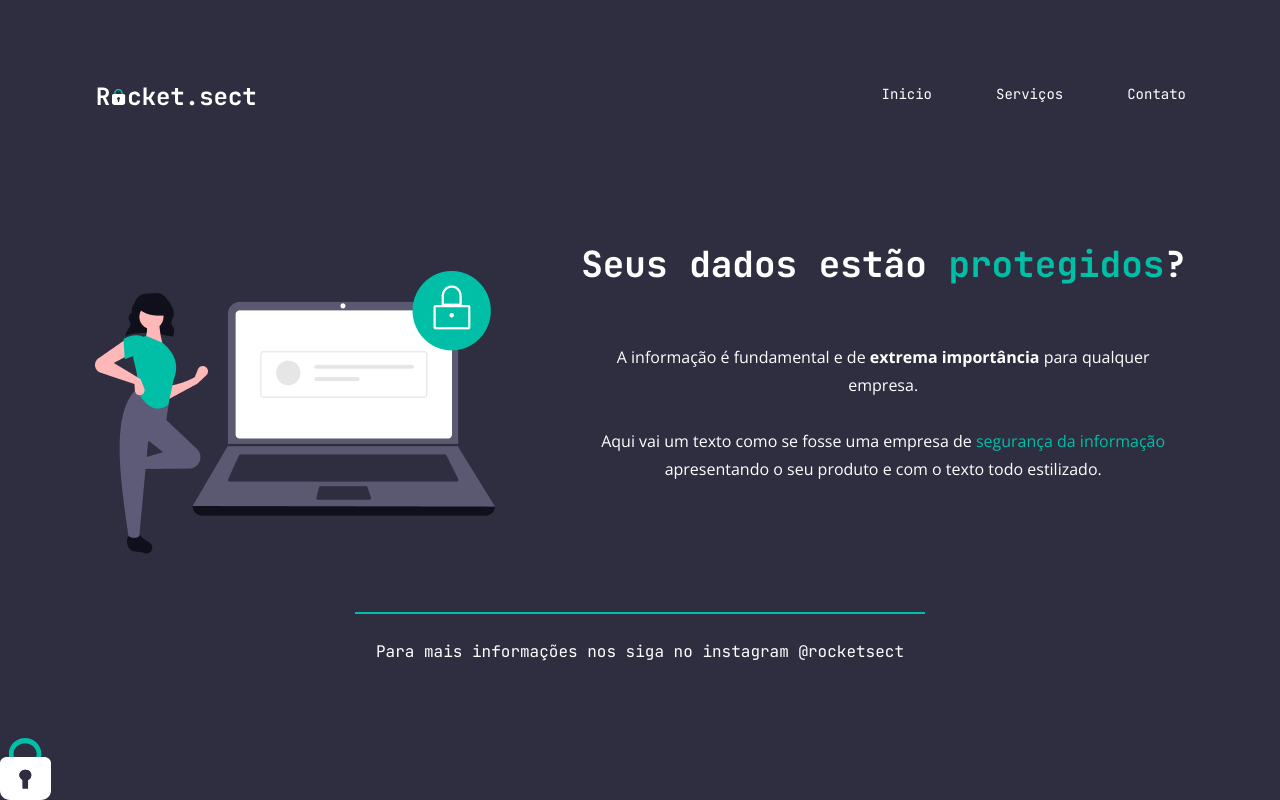
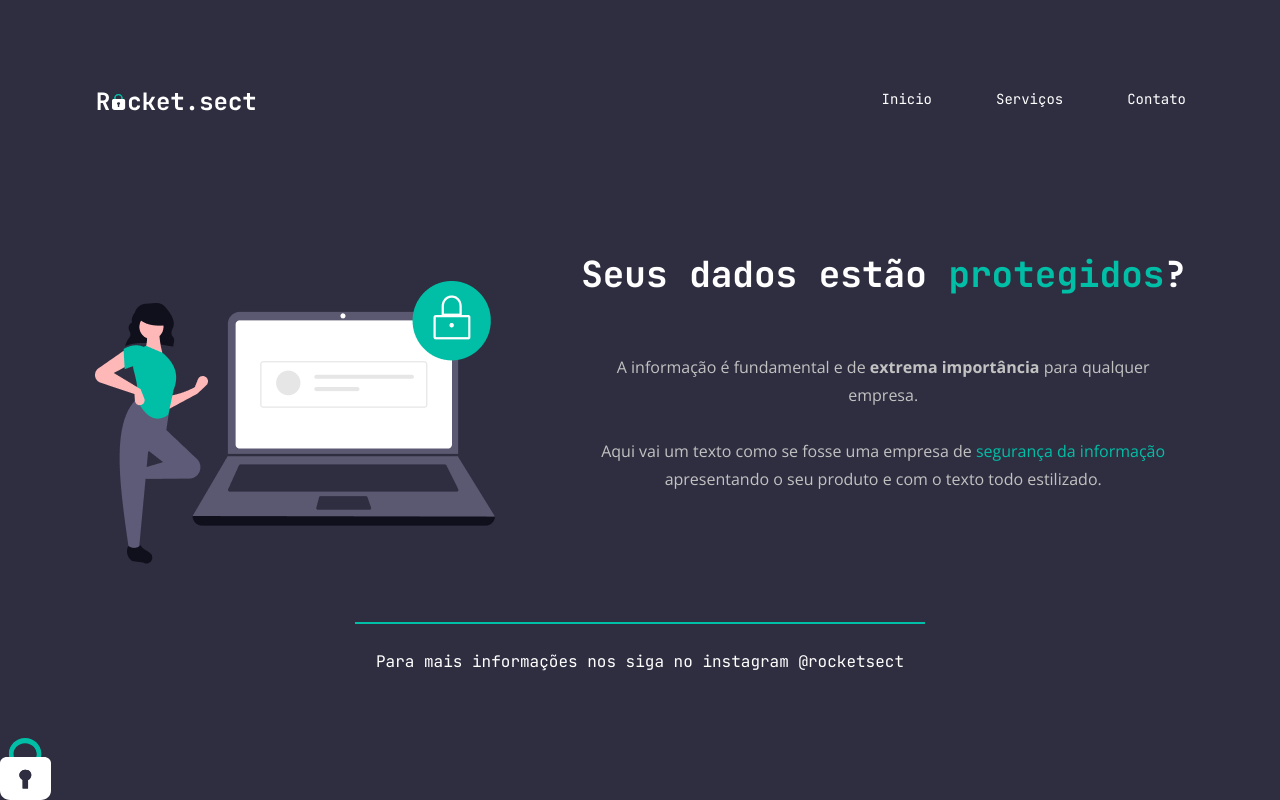
Before and after one commit to Antonyj26/Recriando-Layout---Explorer-desafio-02, a plain HTML site: page index.html in a window 1280 px wide. Drawn offline with nearby package versions, Linux system fonts and the light colour scheme.

Commit message:
Add color p

```diff
--- a/style.css
+++ b/style.css
@@ -15,12 +15,14 @@ nav {
   display: flex;
   justify-content: space-between;
   margin-bottom: 97px;
+  align-items: center;
 }
 
 ul {
   list-style: none;
   display: flex;
   gap: 64px;
+  line-height: 28px;
   font-size: 14px;
   color: #ffffff;
 }
@@ -51,7 +53,7 @@ section p {
   width: 604px;
   height: 108px;
   font-family: "Open Sans", sans-serif;
-  color: #ffffff;
+  color: #c2c2c2;
   line-height: 28px;
   font-size: 16px;
   margin-bottom: 161px;
```
